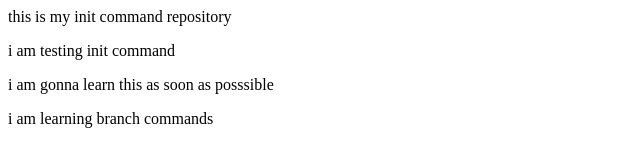
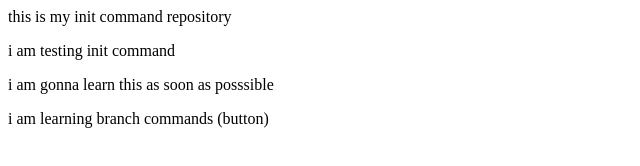
Before and after one commit to mridul-chhokkar13/lion-, a plain HTML site: page lion/index.html in a window 1280 px wide. Shown: the full height of the page, 0-640 px from the left. Drawn offline with Linux system fonts and the light colour scheme.

```diff
--- a/lion/index.html
+++ b/lion/index.html
@@ -1,4 +1,4 @@
 <p>this is my init command repository</p>
 <p>i am testing init command</p>
 <p>i am gonna learn this as soon as posssible</p>
-<p>i am learning branch commands</p>
+<p>i am learning branch commands (button)</p>
```
